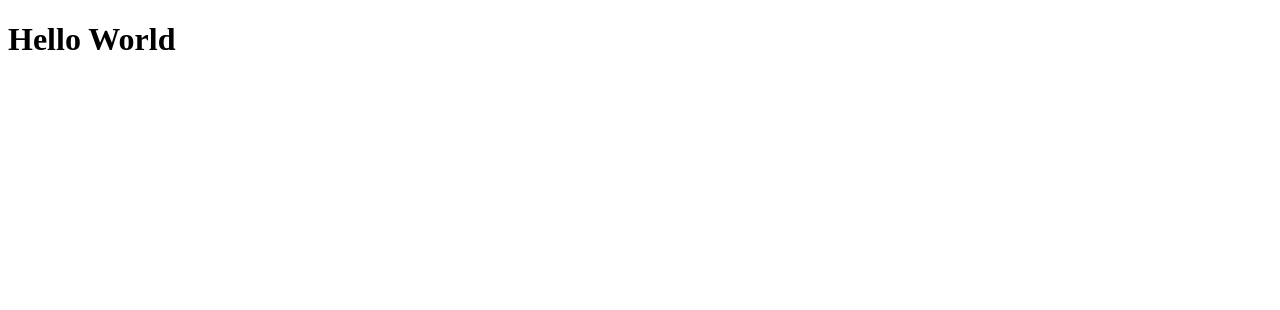
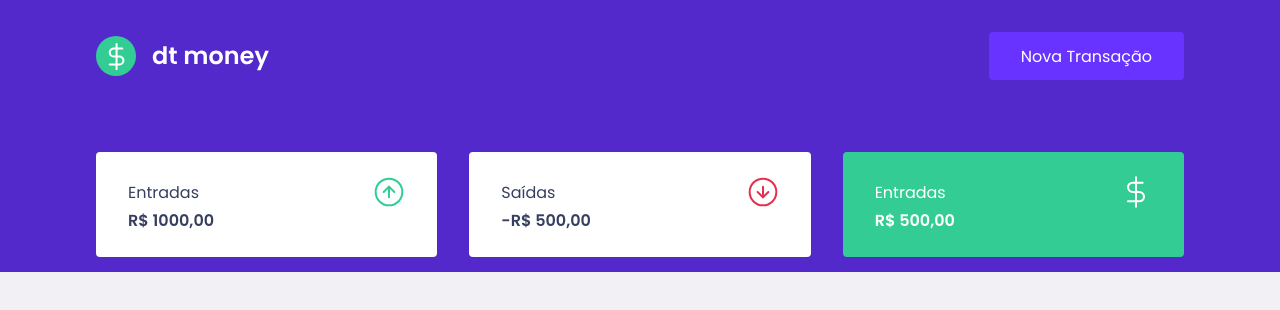
Before and after one commit to Antoniopedromuteka/Curso-Roctseat-Ignite, a React (Create React App) app in the folder Capitulo2/dtmoney/: page / in a window 1280 px wide. Shown: the top 310 px of the page. Built offline with nearby package versions, Linux system fonts and the light colour scheme.

Commit message:
criando o componente summary

```diff
--- a/Capitulo2/dtmoney/package.json
+++ b/Capitulo2/dtmoney/package.json
@@ -13,6 +13,7 @@
     "react": "^18.1.0",
     "react-dom": "^18.1.0",
     "react-scripts": "5.0.1",
+    "styled-components": "^5.3.5",
     "typescript": "^4.4.2",
     "web-vitals": "^2.1.0"
   },
@@ -39,5 +40,8 @@
       "last 1 firefox version",
       "last 1 safari version"
     ]
+  },
+  "devDependencies": {
+    "@types/styled-components": "^5.1.25"
   }
 }
--- a/Capitulo2/dtmoney/public/index.html
+++ b/Capitulo2/dtmoney/public/index.html
@@ -1,10 +1,13 @@
 <!DOCTYPE html>
 <html lang="en">
   <head>
+    <link rel="preconnect" href="https://fonts.gstatic.com" crossorigin>
     <meta charset="utf-8" />
     <meta name="viewport" content="width=device-width, initial-scale=1" />
-    <meta name="theme-color" content="#000000" />
+    <link rel="preconnect" href="https://fonts.googleapis.com">
+    <link href="https://fonts.googleapis.com/css2?family=Poppins:wght@400;500;600&display=swap" rel="stylesheet">
 
+    <link rel="shortcut icon" href="favicon.png" type="image/png">
     <title>dtmoney</title>
   </head>
   <body>
--- a/Capitulo2/dtmoney/src/App.tsx
+++ b/Capitulo2/dtmoney/src/App.tsx
@@ -1,10 +1,19 @@
-import React from 'react';
+
+
+import {GlobalStyle} from '../src/styles/global';
+import { Header} from './Components/Header';
+import { Dashboard } from './Components/Dashboard';
 
 
 export function App() {
   return (
-    <div className="App">
-      <h1>Hello World</h1>
-    </div>
+    <>
+
+      <Header/>
+
+      <Dashboard/>
+
+      <GlobalStyle/>
+    </>
   );
 }
--- /dev/null
+++ b/Capitulo2/dtmoney/src/Components/Dashboard/index.tsx
@@ -0,0 +1,17 @@
+
+import { Summary } from '../Summary';
+import {Container} from './style';
+
+
+
+export function Dashboard(){
+
+    return (
+        <Container>
+
+            <Summary/>
+
+        </Container>
+    );
+
+}
--- /dev/null
+++ b/Capitulo2/dtmoney/src/Components/Dashboard/style.ts
@@ -0,0 +1,13 @@
+
+
+import styled from 'styled-components';
+
+
+
+export const Container = styled.main`
+
+    max-width: 1120px;
+    margin: 0 auto;
+    padding: 2.5rem 1rem;
+
+`;
--- /dev/null
+++ b/Capitulo2/dtmoney/src/Components/Header/index.tsx
@@ -0,0 +1,21 @@
+
+
+import logoImg from '../../assets/logo.svg';
+
+import { Container, Content } from './styles';
+
+
+export function Header(){
+    return(
+        <Container>
+
+            <Content>
+            <img src={logoImg} alt="dt money"></img>
+            <button type="button">
+                Nova Transação
+            </button>
+            </Content>
+
+        </Container>
+    );
+}
--- /dev/null
+++ b/Capitulo2/dtmoney/src/Components/Header/styles.ts
@@ -0,0 +1,50 @@
+
+
+import styled from "styled-components";
+
+
+
+export const Container = styled.header`
+
+
+    background: var(--blue);
+
+`
+
+
+export const Content = styled.div`
+
+    max-width: 1120px;
+    margin: 0 auto;
+
+
+    padding: 2rem 1rem 12rem;
+
+    display: flex;
+    align-items: center;
+
+    justify-content: space-between;
+
+
+    button{
+        font-size: 1rem;
+        color: #fff;
+        background: var(--blue-light);
+
+        border: 0;
+        padding: 0 2rem;
+        border-radius: 0.25rem;
+        height: 3rem;
+
+        transition: filter 0.2s;
+
+        &:hover{
+
+            filter: brightness(0.9);
+
+        }
+    }
+
+
+
+`
--- /dev/null
+++ b/Capitulo2/dtmoney/src/Components/Summary/index.tsx
@@ -0,0 +1,46 @@
+
+import incomeImg from '../../assets/income.svg'
+import outcomeImg from '../../assets/outcome.svg'
+import totalImg from "../../assets/total.svg"
+
+import { Container } from "./style";
+
+
+
+export function Summary(){
+    return(
+        <Container>
+            <div className="">
+                <header>
+
+                    <p>Entradas</p>
+                    <img src={incomeImg} alt="entradas"/>
+
+                </header>
+
+                <strong>R$ 1000,00</strong>
+            </div>
+
+            <div>
+                <header>
+
+                    <p>Saídas</p>
+                    <img src={outcomeImg} alt="saídas"/>
+
+                </header>
+
+                <strong>-R$ 500,00</strong>
+            </div>
+            <div className="highLight-background">
+                <header>
+
+                    <p>Entradas</p>
+                    <img src={totalImg} alt="total"/>
+
+                </header>
+
+                <strong>R$ 500,00</strong>
+            </div>
+        </Container>
+    );
+}
--- /dev/null
+++ b/Capitulo2/dtmoney/src/Components/Summary/style.ts
@@ -0,0 +1,48 @@
+
+import styled from 'styled-components';
+
+
+export const Container = styled.div`
+
+    display: grid;
+
+    grid-template-columns: repeat(3 , 1fr);
+    gap: 2rem;
+    margin-top: -10rem;
+
+
+
+    div{
+        background: var(--shape);
+        padding: 1.5rem 2rem;
+        border-radius: 0.25rem;
+
+        color: var(--text-title);
+
+
+        header{
+            display: flex;
+            align-items: center;
+            justify-content: space-between;
+
+
+            strong{
+                display: block;
+                margin-top:1rem;
+                font-size: 2rem;
+                font-weight: 500;
+                line-height:3rem;
+            }
+        }
+
+        &.highLight-background{
+            background: var(--green);
+            color: #fff;
+        }
+    }
+
+
+
+
+
+`
--- /dev/null
+++ b/Capitulo2/dtmoney/src/styles/global.ts
@@ -0,0 +1,75 @@
+
+
+import { createGlobalStyle } from 'styled-components';
+
+
+
+export const GlobalStyle = createGlobalStyle`
+
+    :root {
+       --background : #f2f0f5;
+        --green : #33cc95;
+        --red: #E52E4D;
+        --blue: #5429CC;
+        --blue-light: #6933ff;
+        --text-title: #363f5f;
+        --text-body: #969cb3;
+        --shape: #fff;
+    }
+
+    *{
+        margin: 0;
+        padding: 0;
+
+        box-sizing: border-box;
+
+    }
+
+
+
+    html{
+
+        @media screen and (max-width:1000px) {
+
+            font-size: 93.75%;//15px
+
+        }
+
+        @media screen and (max-width: 720px) {
+
+            font-size: 87.5%//14px
+        }
+
+    }
+
+
+    body {
+        background: var(--background);
+        --webkit-font-smoothing: antialiased;
+    }
+
+    body, input, textarea, button {
+
+        font-family: 'Poppins', sans-serif;
+        font-weight: 400;
+
+    }
+
+
+    h1, h2, h3, h4, h5, h6, strong {
+        font-weight: 600;
+    }
+
+
+    button {
+        cursor: pointer;
+    }
+
+    [disabled] {
+        opacity: 0.6;
+        cursor: not-allowed;
+    }
+
+
+
+`
```
Also changed, not shown: Capitulo2/dtmoney/public/favicon.png (renamed from Capitulo2/dtmoney/src/assets/favicon.png), 1 other file (tests, documents, lock files or other folders).
